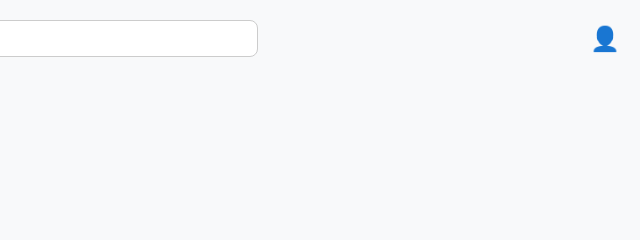
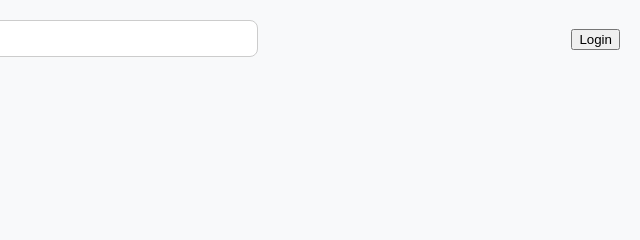
Before and after one commit to Kushal08-04/NoteCraft, a website: page public/index.html in a window 1280 px wide. Shown: the top 240 px of the page, 640-1280 px from the left. Drawn offline with Linux system fonts and the light colour scheme; no server answers.

Commit message:
Update index.html

```diff
--- a/public/index.html
+++ b/public/index.html
@@ -21,10 +21,14 @@
     </aside>
 
     <main class="main">
-      <header>
-        <input type="text" id="search" placeholder="Search notes..." />
-        <div class="profile">👤</div>
-      </header>
+      <header class="header">
+  <input type="text" id="search" placeholder="Search notes..." />
+  <div class="profile-section">
+    <button id="loginBtn">Login</button>
+    <button id="logoutBtn" style="display:none;">Logout</button>
+  </div>
+</header>
+
 
       <section id="add" class="section">
         <h3>Add New Note</h3>
```
